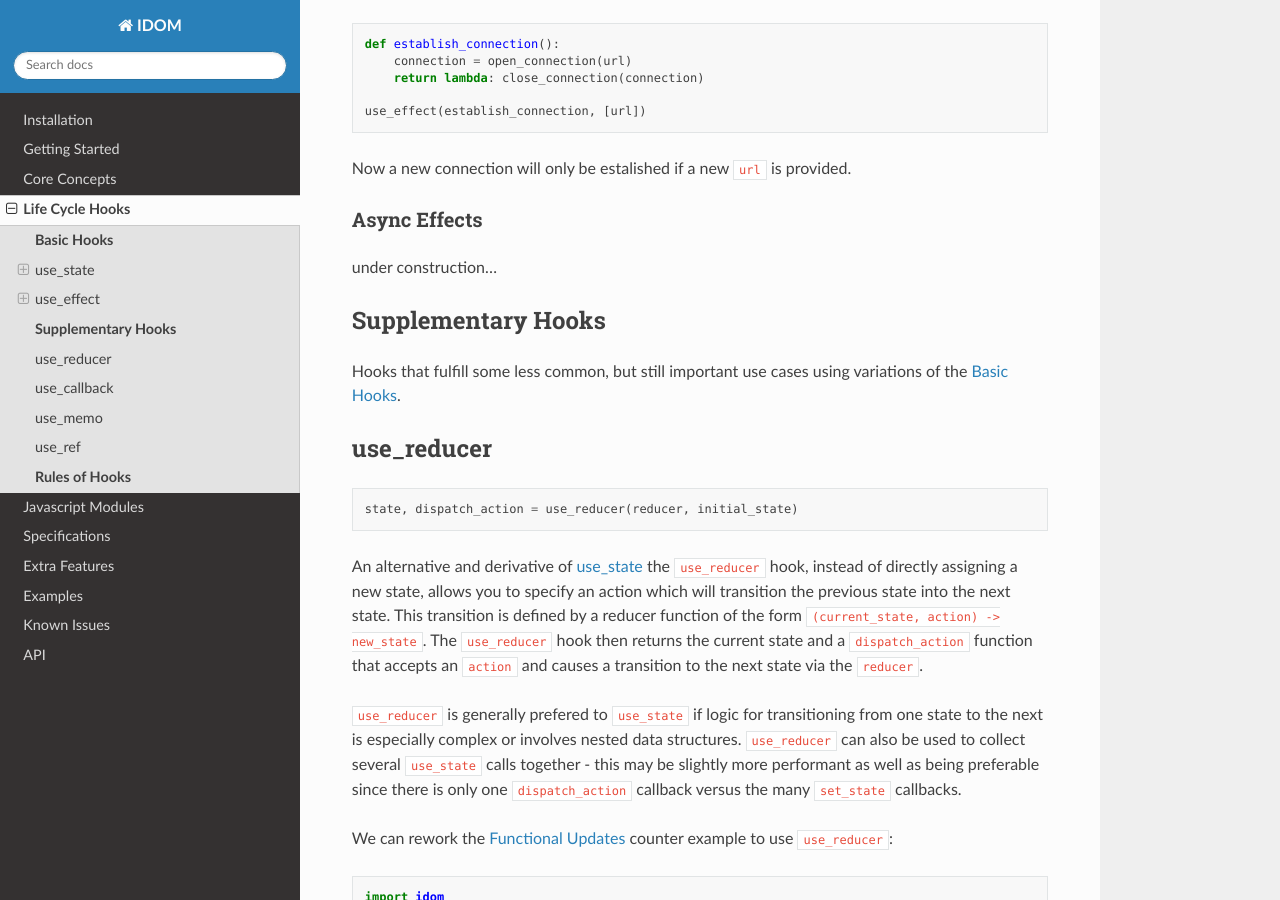
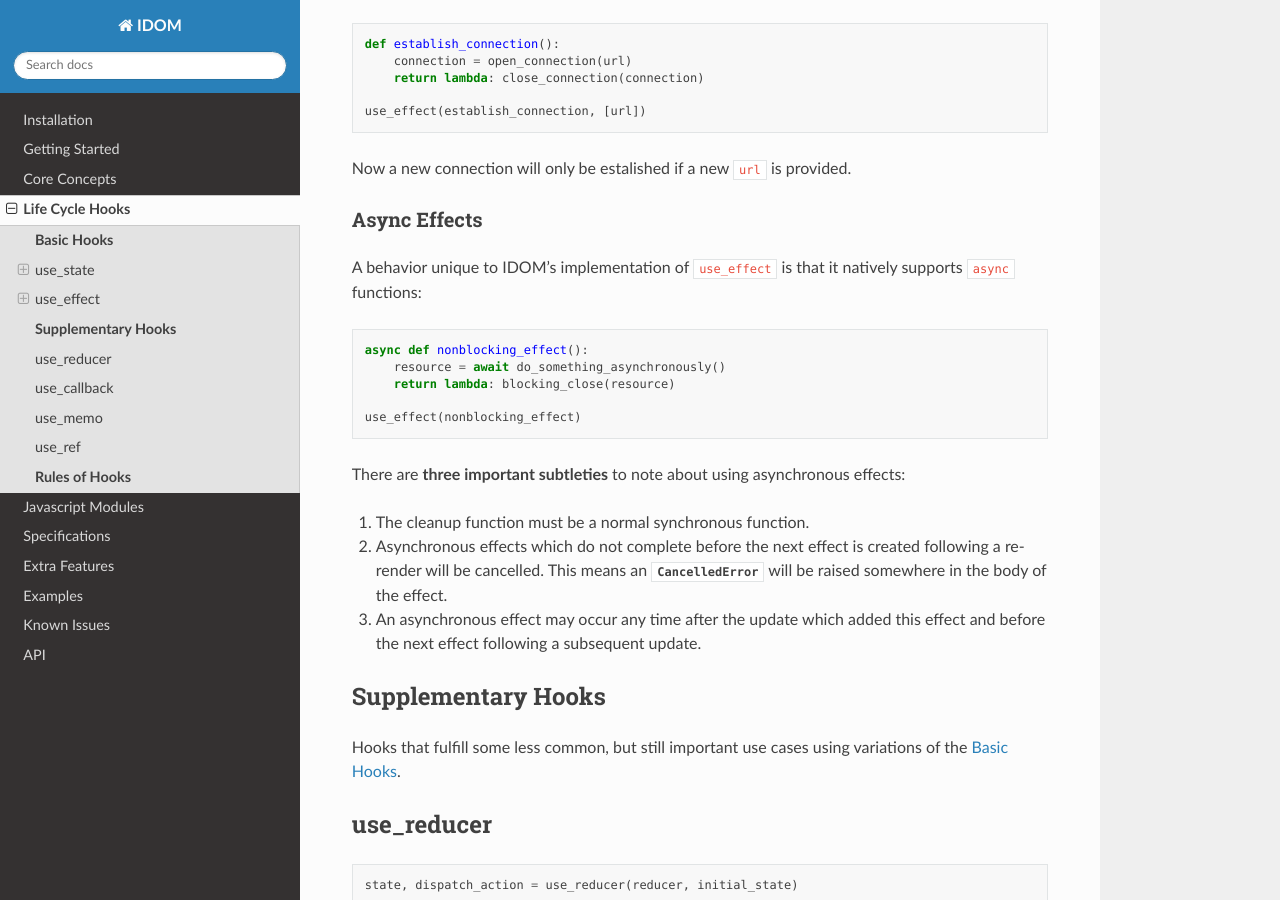
Before and after one commit to DarylPastidio/reactpy, a Sphinx documentation site: the page built from docs/source/life-cycle-hooks.rst, in a window 1280 px wide and 900 px high, scrolled down 3478 px. Built offline with Sphinx 7.4.7 and the Read the Docs theme 2.0.0, drawn with Linux system fonts in a browser that asks for light colours; the version number could not be read and is left out.

Commit message:
add docs for async effects + fix effect cleanup timing
Instead of cleaning before render we clean just before next effect
this allows us to skip cleaning of no new effect is triggered for
memoized effects

```diff
--- a/docs/source/life-cycle-hooks.rst
+++ b/docs/source/life-cycle-hooks.rst
@@ -163,7 +163,28 @@
 Async Effects
 .............
 
-under construction...
+A behavior unique to IDOM's implementation of ``use_effect`` is that it natively
+supports ``async`` functions:
+
+.. code-block::
+
+    async def nonblocking_effect():
+        resource = await do_something_asynchronously()
+        return lambda: blocking_close(resource)
+
+    use_effect(nonblocking_effect)
+
+
+There are **three important subtleties** to note about using asynchronous effects:
+
+1. The cleanup function must be a normal synchronous function.
+
+2. Asynchronous effects which do not complete before the next effect is created
+   following a re-render will be cancelled. This means an
+   :class:`~asyncio.CancelledError` will be raised somewhere in the body of the effect.
+
+3. An asynchronous effect may occur any time after the update which added this effect
+   and before the next effect following a subsequent update.
 
 
 **Supplementary Hooks**
```
Also changed, not shown: 2 other files.
